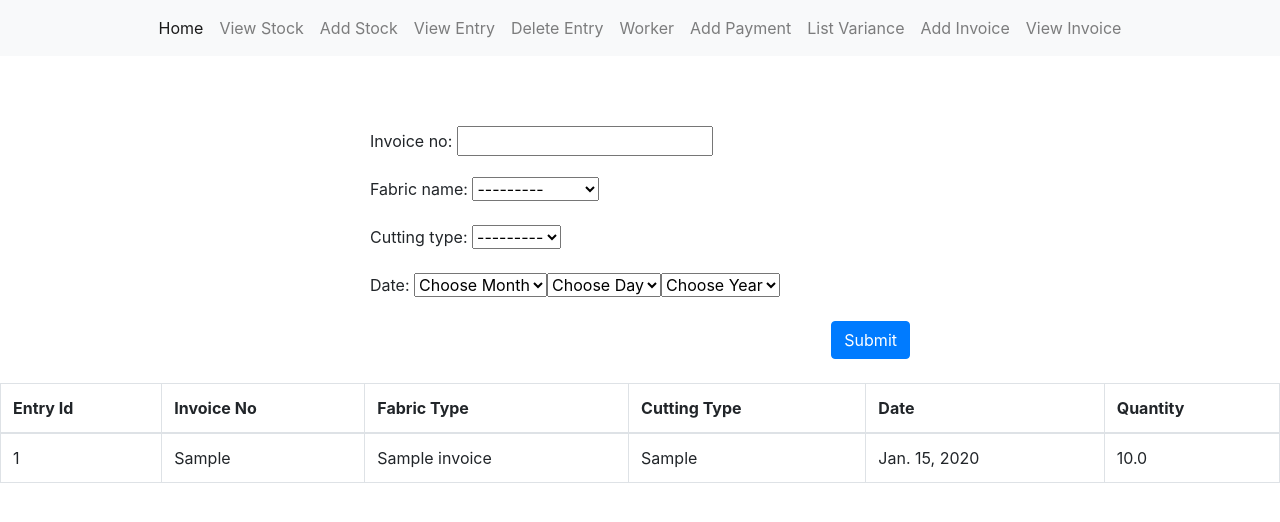
After one commit to vrajeshnandha/Inventory-Management, a Django app: page /viewinvoice in a window 1280 px wide. The commit adds this page. Shown: the top 522 px of the page. Run offline with Django 3.2, Linux system fonts and the light colour scheme; tables that the repository leaves empty hold one stand-in row (values such as "Sample post"); some libraries are stand-ins or nearby versions.

Commit message:
adding invoice settings

```diff
--- a/homesite/filters.py
+++ b/homesite/filters.py
@@ -39,7 +39,8 @@ class ViewEntryFilter(django_filters.FilterSet):
     fabric_name = django_filters.ChoiceFilter(choices=FABRIC_CHOICES)
     cutting_type = django_filters.ChoiceFilter(choices=GLOVES_CHOICES)
     name = django_filters.ChoiceFilter(choices=WORKER_CHOICES)
-    date = django_filters.DateFilter(widget=forms.SelectDateWidget(empty_label=("Choose Year", "Choose Month", "Choose Day"), years=year_range))
+    date = django_filters.DateFilter(
+        widget=forms.SelectDateWidget(empty_label=("Choose Year", "Choose Month", "Choose Day"), years=year_range))
 
     class Meta:
         model = StockEntry
@@ -53,3 +54,14 @@ class WorkerFilter(django_filters.FilterSet):
     class Meta:
         model = Worker
         fields = ['level', 'name']
+
+
+class ViewInvoiceFilter(django_filters.FilterSet):
+    fabric_name = django_filters.ChoiceFilter(choices=FABRIC_CHOICES)
+    cutting_type = django_filters.ChoiceFilter(choices=GLOVES_CHOICES)
+    date = django_filters.DateFilter(
+        widget=forms.SelectDateWidget(empty_label=("Choose Year", "Choose Month", "Choose Day"), years=year_range))
+
+    class Meta:
+        model = Invoice
+        fields = ['invoice_no', 'fabric_name', 'cutting_type', 'date']
--- a/homesite/forms.py
+++ b/homesite/forms.py
@@ -44,3 +44,11 @@ class DeleteEntryForm(forms.Form):
 class PaymentForm(forms.Form):
     name = forms.CharField(widget=forms.Select(choices=WORKER_CHOICES))
     amount = forms.FloatField()
+
+
+class InvoiceForm(forms.Form):
+    invoice_no = forms.CharField()
+    fabric_type = forms.CharField(widget=forms.Select(choices=FABRIC_CHOICES))
+    glove_type = forms.CharField(widget=forms.Select(choices=GLOVES_CHOICES))
+    quantity = forms.FloatField()
+    date = forms.DateField(initial=datetime.date.today, widget=forms.SelectDateWidget(years=year_range))
--- a/homesite/models.py
+++ b/homesite/models.py
@@ -78,3 +78,15 @@ class Packing(models.Model):
 
     def __str__(self):
         return self.cutting_type
+
+
+class Invoice(models.Model):
+    entry_id = models.AutoField(primary_key=True)
+    invoice_no = models.CharField(max_length=10)
+    fabric_name = models.CharField(max_length=100)
+    cutting_type = models.CharField(max_length=200)
+    quantity = models.FloatField()
+    date = models.DateField()
+
+    def __str__(self):
+        return self.entry_id
--- a/homesite/templates/homesite/base.html
+++ b/homesite/templates/homesite/base.html
@@ -47,6 +47,12 @@
                 <li class="nav-item">
                     <a class="nav-link" href="{% url 'variance' %}">List Variance</a>
                 </li>
+                <li class="nav-item">
+                    <a class="nav-link" href="{% url 'invoice' %}">Add Invoice</a>
+                </li>
+                <li class="nav-item">
+                    <a class="nav-link" href="{% url 'viewinvoice' %}">View Invoice</a>
+                </li>
             </ul>
 
         </div>
--- /dev/null
+++ b/homesite/templates/homesite/viewinvoice.html
@@ -0,0 +1,47 @@
+{% extends 'homesite/base.html' %}
+
+{% block content %}
+    <div class="container">
+        <div class="row">
+            <div class="col-sm-6 mx-auto" style="margin-top: 70px">
+                <form  method="get">
+                    {{ filter.form.as_p }}
+                    <div class="pull-right">
+                        <button type="submit" class="btn btn-primary float-right">Submit</button>
+                    </div>
+
+                </form>
+            </div>
+        </div>
+
+    </div>
+    <br>
+    <table class="table table-bordered">
+        <thead>
+        <tr>
+            <th>Entry Id</th>
+            <th>Invoice No</th>
+            <th>Fabric Type</th>
+            <th>Cutting Type</th>
+            <th>Date</th>
+            <th>Quantity</th>
+        </tr>
+        </thead>
+        <tbody>
+        {% for i in filter.qs %}
+            <tr>
+                <td>{{ i.entry_id }}</td>
+                <td>{{ i.invoice_no }}</td>
+                <td>{{ i.fabric_name }}</td>
+                <td>{{ i.cutting_type }}</td>
+                <td>{{ i.date }}</td>
+                <td>{{ i.quantity }}</td>
+            </tr>
+        {% empty %}
+            <tr>
+                <td colspan="5">No data</td>
+            </tr>
+        {% endfor %}
+        </tbody>
+    </table>
+{% endblock %}
--- a/homesite/urls.py
+++ b/homesite/urls.py
@@ -10,5 +10,7 @@ urlpatterns = [
     path('deleteentry', views.deleteEntry, name='deleteentry'),
     path('worker', views.worker, name='worker'),
     path('payment', views.payment, name='payment'),
-    path('variacne', views.list_variance, name='variance'),
+    path('variance', views.list_variance, name='variance'),
+    path('invoice', views.add_invoice, name='invoice'),
+    path('viewinvoice', views.view_invoice, name='viewinvoice'),
 ]
--- a/homesite/views.py
+++ b/homesite/views.py
@@ -11,7 +11,7 @@ def home(request):
 def addStock(request):
     if request.method == 'GET':
         form = AddStockForm()
-        return render(request, 'homesite/index.html', {'form': form})
+        return render(request, 'homesite/addstock.html', {'form': form})
 
     else:
         form = AddStockForm(request.POST)
@@ -64,7 +64,7 @@ def addStock(request):
             if msg == "submission successful":
                 stock_entry(level, fabric_type, glove_type, name, quantity, date)
 
-            return render(request, 'homesite/index.html', {'form': form, 'msg': msg})
+            return render(request, 'homesite/addstock.html', {'form': form, 'msg': msg})
 
 
 def viewStock(request):
@@ -147,3 +147,38 @@ def list_variance(request):
     variance = Variance.objects.all()
     variance_filter = VarianceFilter(request.GET, queryset=variance)
     return render(request, 'homesite/variance_list.html', {'filter': variance_filter})
+
+
+def add_invoice(request):
+    if request.method == 'GET':
+        form = InvoiceForm()
+        return render(request, 'homesite/addinvoice.html', {'form': form})
+
+    else:
+        form = InvoiceForm(request.POST)
+        if form.is_valid():
+            incoice_no = form.cleaned_data['invoice_no']
+            fabric_type = form.cleaned_data['fabric_type']
+            glove_type = form.cleaned_data['glove_type']
+            quantity = form.cleaned_data['quantity']
+            date = form.cleaned_data['date']
+
+            form = AddStockForm()
+            msg = "submission successful"
+
+            flag = invoice_compute(fabric_type, glove_type, quantity)
+            if flag == 0:
+                msg = "Glove type is not available for that fabric"
+            elif flag == 1:
+                msg = "not sufficient material for delivery"
+
+            if msg == "submission successful":
+                invoice_entry(incoice_no, fabric_type, glove_type, quantity, date)
+
+            return render(request, 'homesite/addinvoice.html', {'form': form, 'msg': msg})
+
+
+def view_invoice(request):
+    entry = Invoice.objects.all()
+    entry_filter = ViewInvoiceFilter(request.GET, queryset=entry)
+    return render(request, 'homesite/viewinvoice.html', {'filter': entry_filter})
```
Also changed, not shown: homesite/computation.py (+19 -0 lines), homesite/templates/homesite/addstock.html (added, +21 -0 lines), homesite/migrations/0012_billing.py (added), homesite/migrations/0013_auto_20200415_1539.py (added), homesite/migrations/0014_auto_20200415_1600.py (added), homesite/templates/homesite/addinvoice.html (renamed from homesite/templates/homesite/index.html).
